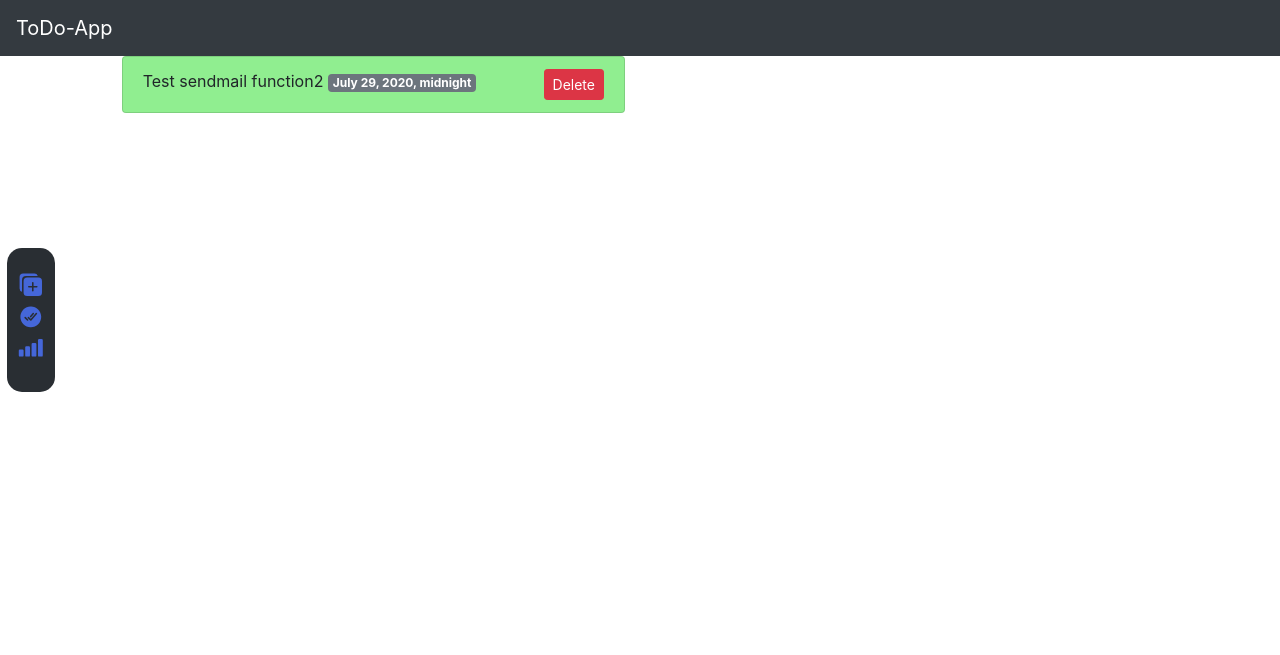
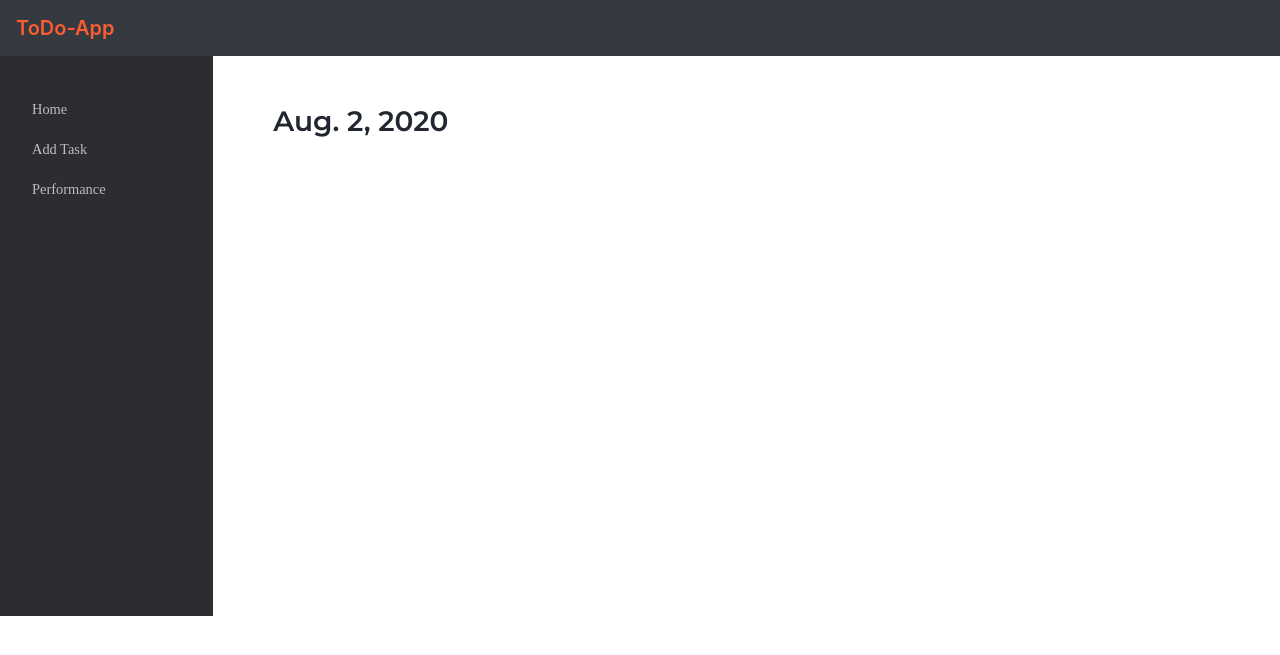
Before and after one commit to iamhritik/Todo-App, a Django app: page / in a window 1280 px wide. Shown: the top 655 px of the page. Run offline with Django 3.2, Linux system fonts and the light colour scheme; data comes from the database, SQL or seed files in the repository; data that the repository does not hold is empty; some libraries are stand-ins or nearby versions.

Commit message:
Basic UI Completed with improved model design and views.

```diff
--- a/main/templates/base.html
+++ b/main/templates/base.html
@@ -7,8 +7,11 @@
       <link rel="stylesheet" href="https://cdnjs.cloudflare.com/ajax/libs/datepicker/0.6.5/datepicker.min.css" integrity="sha256-b88RdwbRJEzRx95nCuuva+hO5ExvXXnpX+78h8DjyOE=" crossorigin="anonymous" />
       <script src="https://cdnjs.cloudflare.com/ajax/libs/datepicker/0.6.5/datepicker.min.js" integrity="sha256-/7FLTdzP6CfC1VBAj/rsp3Rinuuu9leMRGd354hvk0k=" crossorigin="anonymous"></script>
       <script src="https://unpkg.com/ionicons@5.1.2/dist/ionicons.js"></script>
+
+      <link href="https://fonts.googleapis.com/css2?family=Montserrat:wght@600&display=swap" rel="stylesheet">
     <style>
       {% block css%}{% endblock%}
+      .navbar-brand{color:#FB5C32!important;font-weight:600;}
     </style>
   </head>
   <body>
--- a/main/templates/index.html
+++ b/main/templates/index.html
@@ -1,117 +1,69 @@
 {% extends 'base.html' %}
 {% load static %}
 {%block css%}
-#leftbar{background-color:#292E33;height:9em;width:3em;border-radius:15px;margin-top:12em;margin-left:-0.5em;padding-left:0.7em;padding-top:1.5em;}
-ion-icon{color:#4567D9;width:1.6em;height:1.6em;}
-{% endblock%}
+    html,body{height:100%;}
+    ion-icon{width:2em;height:2em;}
+    .optionbar{height:100%;background-color:#2d2d31;height:35em;padding-top:1em;padding-left:1em!important;padding-right:1.5em;}
+    #options{height:2em;width:auto;background-color:#2C2C320;margin-top:0.5em;padding:1em;}
+    #links{color:#BCBCC2;text-decoration:none;font-family:ubuntu;font-size:0.9em;}
+
+    .main{postion:fixed;height:10em;padding-left:2em;padding-top:2em;}
+    #date{font-family:'Montserrat', sans-serif;color:#212631;margin-top:0.6em;margin-left:1em;margin-bottom:1em;}
+    #tasks{height:3.5em;padding:0.8em;background:#d8e3eb;font-family:Ubuntu;margin-top:0.3em;}
+    #deletebutton{border:none;background:none;}
+
+    .completed{margin-top:2em;}
+    #completetask{height:3.5em;padding:0.8em;background:#97b98f;font-family:Ubuntu;margin-top:0.3em;}
+{%endblock%}
 {% block content%}
   <div class="row">
-    <div class="col-sm-1">
-      <div id="leftbar">
-        <a href="{% url 'add_task' %}"><ion-icon name="duplicate"></ion-icon></a>
-        <a href=""><ion-icon name="checkmark-done-circle"></ion-icon></a>
-        <a href="#"><ion-icon name="cellular"></ion-icon></a>
-
+    <div class="col-sm-2 optionbar">
+        <div id="options">
+            <a href="/" id="links">Home</a>
+        </div>
+        <div id="options">
+            <a href="{% url 'taskadd' %}" id="links">Add Task</a>
+        </div>
+        <div id="options">
+            <a href="#" id="links">Performance</a>
+        </div>
     </div>
 
-    </div>
-    <div class="col-sm-5">
-      <ul class="list-group">
-    {% for task in tasks %}
-      {% if task.main_t.complete %}
-      <li class="list-group-item" style="background-color:lightgreen">{{ task }}
+<!--right side starts here-->
+    <div class="col-sm-6 main">
+      <h3 id="date">{{ time|date }}</h3>
+      {% for tasks in tasks %}
+        {% if not tasks.complete %}
+        <div id="tasks">
+          <a href="{% url 'taskdetail' tasks.id%}" style="text-decoration: none;color:#22272F;">
+            {{ tasks.task_name }}
+          </a>
             <div class="float-right">
-            <form action="{% url 'del_task' task.id %}" method="post" class="form-inline">
-              <button type="submit" class="btn btn-sm btn-danger ml-2">Delete</button>
+                <form action="{% url 'taskdelete' tasks.id %}" method="post" class="form-inline">
+                <button type="submit" id="deletebutton">
+                  <ion-icon name="trash"></ion-icon>
+                </button>
                 </form>
             </div>
-          <span class="badge badge-secondary">{{ task.main_t.end_date }}</span>
-      </li>
-      {% elif task.main_t.end_date < time and not task.main_t.complete %}
-      <li class="list-group-item" style="background-color: #FA8268;">{{ task }}
+        </div>
+        {% endif%}
+      {% endfor %}
+    </div>
+    <div class="col-sm-4 completed">
+      {% for tasks in tasks %}
+        {% if tasks.complete %}
+        <div id="completetask">
+            {{ tasks.task_name}}
             <div class="float-right">
-        <form action="{% url 'del_task' task.id %}" method="post" class="form-inline">
-        <button type="submit" class="btn btn-sm btn-danger ml-2">Delete</button>
+                <form action="{% url 'taskdelete' tasks.id %}" method="post" class="form-inline">
+                <button type="submit" id="deletebutton">
+                  <ion-icon name="thumbs-up"></ion-icon>
+                </button>
                 </form>
             </div>
-        <ul class="list-group">
-          {% for sub in task.sub_t.all %}
-          {% if sub.complete %}
-          <li class="list-group-item">{{sub}}-Complete
-            <div class="float-right">
-              <form action="{% url 'del_sub' task.id sub.id %}" method="post" class="form-inline">
-              <button type="submit" class="btn btn-sm btn-danger ml-2">Delete</button>
-              </form>
         </div>
-          </li>
-          {% else %}
-            <li class="list-group-item">
-              <form action="{% url 'complete' task.id sub.id %}" method="POST">
-              <button type="submit"><input type="radio" value="True"></button>
-              </form>{{sub}}
-              <div class="float-right">
-                <form action="{% url 'del_sub' task.id sub.id %}" method="post" class="form-inline">
-                <button type="submit" class="btn btn-sm btn-danger ml-2">Delete</button>
-                </form>
-              </div>
-            </li>
         {% endif %}
       {% endfor %}
-        </ul>
-        <form action="{% url 'add_sub' task.id %}" method="post" class="form-inline">
-          <input type="text" name="subtask" placeholder="Enter sub Tasks here">
-          <input type="submit" placeholder="Add">
-        </form>
-        <span class="badge badge-secondary">{{ task.main_t.end_date }}</span>
-      </li>
-      {% else %}
-      <li class="list-group-item" style="background-color: #65BBF3">{{ task }}
-        <div class="float-right">
-        <form action="{% url 'del_task' task.id %}" method="post" class="form-inline">
-        <button type="submit" class="btn btn-sm btn-danger ml-2">Delete</button>
-        </form>
-        </div>
-        <ul class="list-group">
-          {% for sub in task.sub_t.all %}
-          {% if sub.complete %}
-          <li class="list-group-item">{{sub}}-Complete
-            <div class="float-right">
-              <form action="{% url 'del_sub' task.id sub.id %}" method="post" class="form-inline">
-              <button type="submit" class="btn btn-sm btn-danger ml-2">Delete</button>
-              </form>
-            </div>
-          </li>
-          {% else %}
-            <li class="list-group-item">
-              <form action="{% url 'complete' task.id sub.id %}" method="POST">
-              <button type="submit" id="radiosubmit" ><input type="radio" name="complete_var" onclick="butclick()" value="True"></button>
-              </form>{{sub}}
-              <script>
-                function butclick(){
-                  document.getElementById("radiosubmit").click();
-                }
-              </script>
-              <div class="float-right">
-                <form action="{% url 'del_sub' task.id sub.id %}" method="post" class="form-inline">
-                <button type="submit" class="btn btn-sm btn-danger ml-2">Delete</button>
-                </form>
-              </div>
-            </li>
-          {% endif %}
-          {% endfor %}
-        </ul>
-        <form action="{% url 'add_sub' task.id %}" method="post" class="form-inline">
-          <input type="text" name="subtask" placeholder="Enter sub Tasks here">
-          <input type="submit" placeholder="Add">
-        </form>
-        <span class="badge badge-secondary">{{ task.main_t.end_date }}</span>
-      </li>
-      {% endif %}
-    {% endfor%}
-  </ul>
-    </div>
-    <div class="col-sm-6">
-
     </div>
   </div>
 {% endblock%}
--- a/main/urls.py
+++ b/main/urls.py
@@ -4,11 +4,10 @@ from main import views
 from django.urls import path
 
 urlpatterns=[
-	path('',views.home, name="home"),
-    path('add_task', views.add_task, name="add_task"),
-    path('del_task/<int:id>', views.del_task, name="del_task"),
-    path('add_sub/<int:num>', views.add_sub, name="add_sub"),
-    path('del_sub/<int:num1>/<int:num2>', views.del_sub, name="del_sub"),
-    path('complete/<int:mainid>/<int:subid>', views.complete, name="complete")
+	path('',views.index, name="index"),
+	path('taskadd',views.taskadd, name="taskadd"),
+	path('taskdelete/<int:taskid>',views.taskdelete, name="taskdelete"),
+	path('taskdetail/<int:taskid>',views.taskdetail, name="taskdetail"),
+	path('subtaskdelete/<int:subid>/<int:taskid>', views.subtaskdelete),
+	path('taskcomplete/<int:taskid>',views.taskcomplete, name="taskcomplete"),
 	]
-#path('del_sub/<int:num>/<int:id>', views.del_sub, name="del_sub")
--- a/main/views.py
+++ b/main/views.py
@@ -1,69 +1,63 @@
 from django.shortcuts import render
 from django.utils import timezone
-from main.models import todo_tasks, Main_t
+from main.models import maintasks,subtasks
 from django.urls import reverse
 from django.http import HttpResponseRedirect, HttpResponse
 from django.views.decorators.csrf import csrf_exempt
 from django.core.mail import send_mail as sm
 from datetime import datetime, timedelta
 
-# Create your views here.
-def home(request):
-  tasks = Main_t.objects.all()
-  return render(request,'index.html',{'tasks': tasks, 'time' : timezone.now()})
+#index view
+def index(request):
+  task = maintasks.objects.all()
+  return render(request,'index.html',{'tasks':task,'time':timezone.now()})
 
+#view to add task
 @csrf_exempt
-def add_task(request):
-  if request.method == "POST":
-    task_h = request.POST["task_h"]
-    task_d = request.POST["task_d"]
-    content_add_time = timezone.now()
-    end_date = request.POST["task_end_date"]
-    task1 = todo_tasks.objects.create(task_h=task_h,task_d=task_d,added_date=content_add_time,end_date=end_date,complete=False)
-    Main_t.objects.create(main_t=task1)
-    return HttpResponseRedirect('add_task')
+def taskadd(request):
+  if request.method=="POST":#take input from the forms and save it in model
+    taskname=request.POST["taskname"]
+    taskdetail=request.POST["taskdetail"]
+    enddate=request.POST["enddate"]
+    submitdate=timezone.now()
+    if maintasks.objects.create(task_name=taskname,task_detail=taskdetail,added_date=submitdate,end_date=enddate,complete=False):
+      return HttpResponseRedirect('taskadd')
   else:
-    return render(request, 'add.html')
+    return render(request,'add.html')#when you submit nothing
 
+#view to delete task
 @csrf_exempt
-def add_sub(request, num):
-  if request.method == "POST":
-    task = todo_tasks.objects.create(task_h=request.POST["subtask"],added_date=timezone.now(),complete=False)
-    maint = Main_t.objects.get(id=num)
-    maint.sub_t.add(task)
-    return HttpResponseRedirect(reverse("home"))
+def taskdelete(request,taskid):
+  task=maintasks.objects.get(id=taskid).delete()
+  return HttpResponseRedirect('/')
 
 
+#view to complete a task
 @csrf_exempt
-def del_task(request, id):
-  main_task = Main_t.objects.get(id=id)
-  main_task.sub_t.all().delete()
-  main_task.save()
-  todo_tasks.objects.get(task_h=main_task).delete()
-  return HttpResponseRedirect(reverse("home"))
+def taskcomplete(request,taskid):
+  task=maintasks.objects.get(id=taskid)
+  task.complete=True
+  task.save()
+  return HttpResponseRedirect('/')
 
+
+#view to show a task
 @csrf_exempt
-def del_sub(request, num1, num2):
-  maint = Main_t.objects.get(id=num1)
-  maint.sub_t.get(id=num2).delete()
-  maint.save()
-  return HttpResponseRedirect(reverse("home"))
+def taskdetail(request,taskid):
+  task=maintasks.objects.get(id=taskid)
+  subname=subtasks.objects.filter(parenttask_id=taskid).order_by('-id')
+  if request.method=="POST":
+    name=request.POST["subtask"]
+    subtasks.objects.create(subtask=name,parenttask=task,subtask_status=False)
+    return HttpResponseRedirect('/taskdetail/'+str(taskid))
+  else:
+    return render(request, 'detail.html',{'task':task, 'subname':subname})
 
+
+#view to delete subtasks
 @csrf_exempt
-def complete(request, mainid, subid):
-  if request.method == "POST":
-    maint = Main_t.objects.get(id=mainid)
-    subt = maint.sub_t.get(id=subid)
-    if request.POST["complete_var"]=="True":
-      subt.complete = True
-      subt.save()
-      if maint.sub_t.filter(complete=False).count() == 0:
-        maint.main_t.complete = True
-        maint.main_t.save()
-        sendmail(mainid)
-        return HttpResponseRedirect(reverse('home'))
-    return HttpResponseRedirect(reverse('home'))
-
-def sendmail(mainid):
-  maint=Main_t.objects.get(id=mainid)
-  sm(subject = 'Task Completed !!! ',message = maint.main_t.task_d,from_email = 'ToDo-App <shahiblogs@gmail.com>',recipient_list = ['hritik.99@outlook.com',],fail_silently=False,)
+def subtaskdelete(request,subid,taskid):
+    taskname=subtasks.objects.get(id=subid)
+    taskname.subtask_status=True
+    taskname.save()
+    return HttpResponseRedirect('/taskdetail/'+str(taskid))
```
Also changed, not shown: main/models.py (+11 -13 lines), main/templates/add.html (+33 -26 lines). Lines whose indentation alone changed are shown as unchanged.
